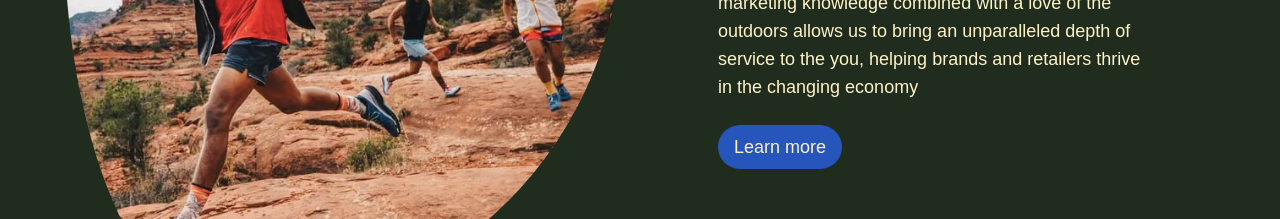
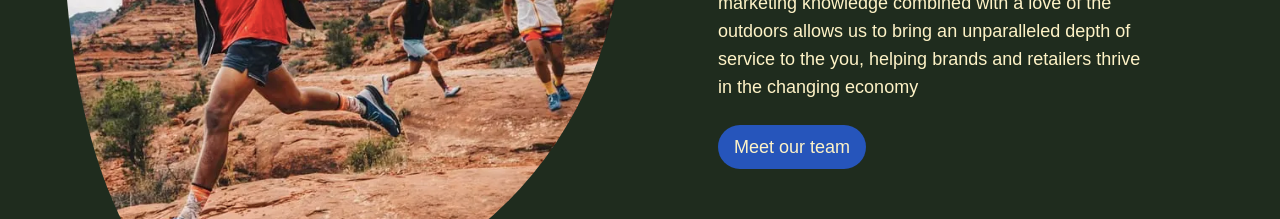
Before and after one commit to gabewolford/vert-outdoors, a Nuxt app: page / in a window 1280 px wide. Shown: the part 1020-1239 px from the top of the page. Built offline with nearby package versions, Linux system fonts and the light colour scheme.

Commit message:
changed button text

```diff
--- a/pages/index.vue
+++ b/pages/index.vue
@@ -19,7 +19,7 @@ useHead({
     <LeftContentBlock
       headerText="Our mission is simple"
       subtext="Extensive retail, product design, merchandising, and marketing knowledge combined with a love of the outdoors allows us to bring an unparalleled depth of service to the you, helping brands and retailers thrive in the changing economy"
-      ctaText="Learn more"
+      ctaText="Meet our team"
       imageUrl="/img/running.png"
       altText="running image"
       linkTo="/team"
```
